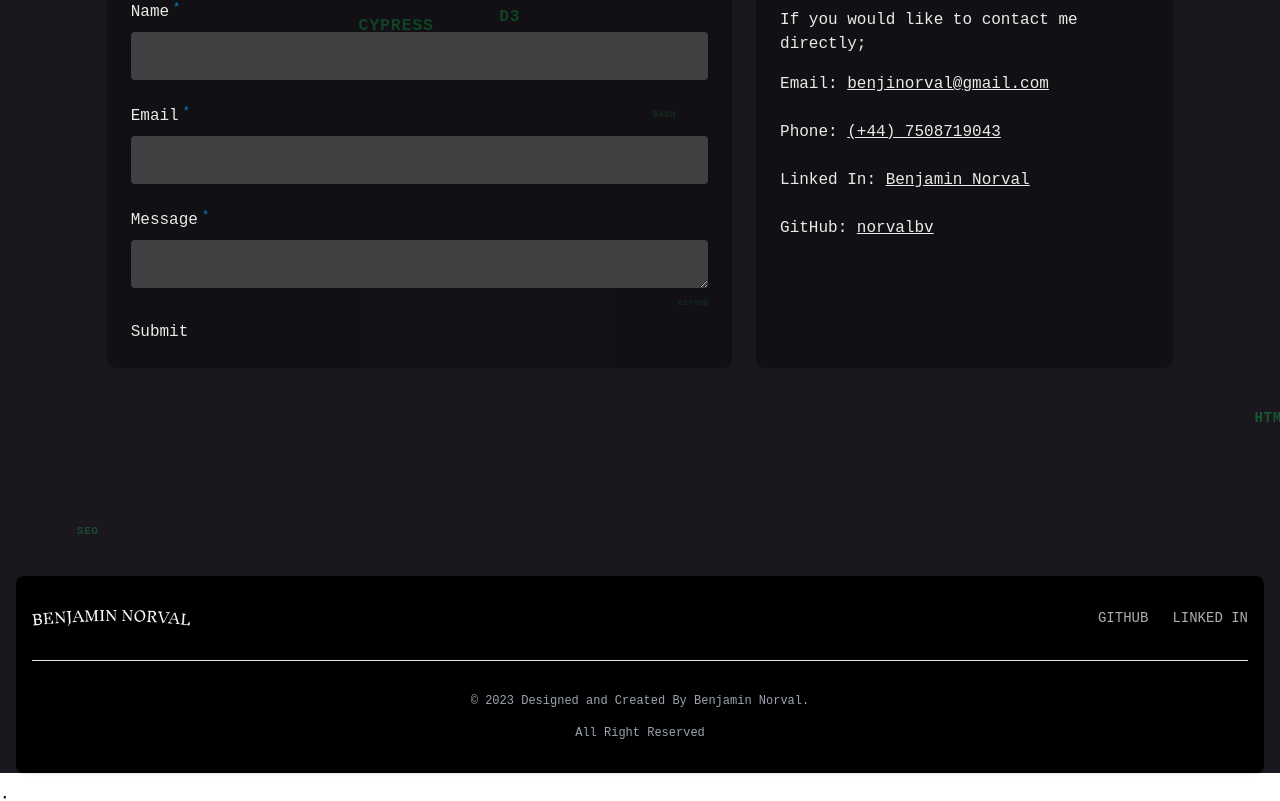
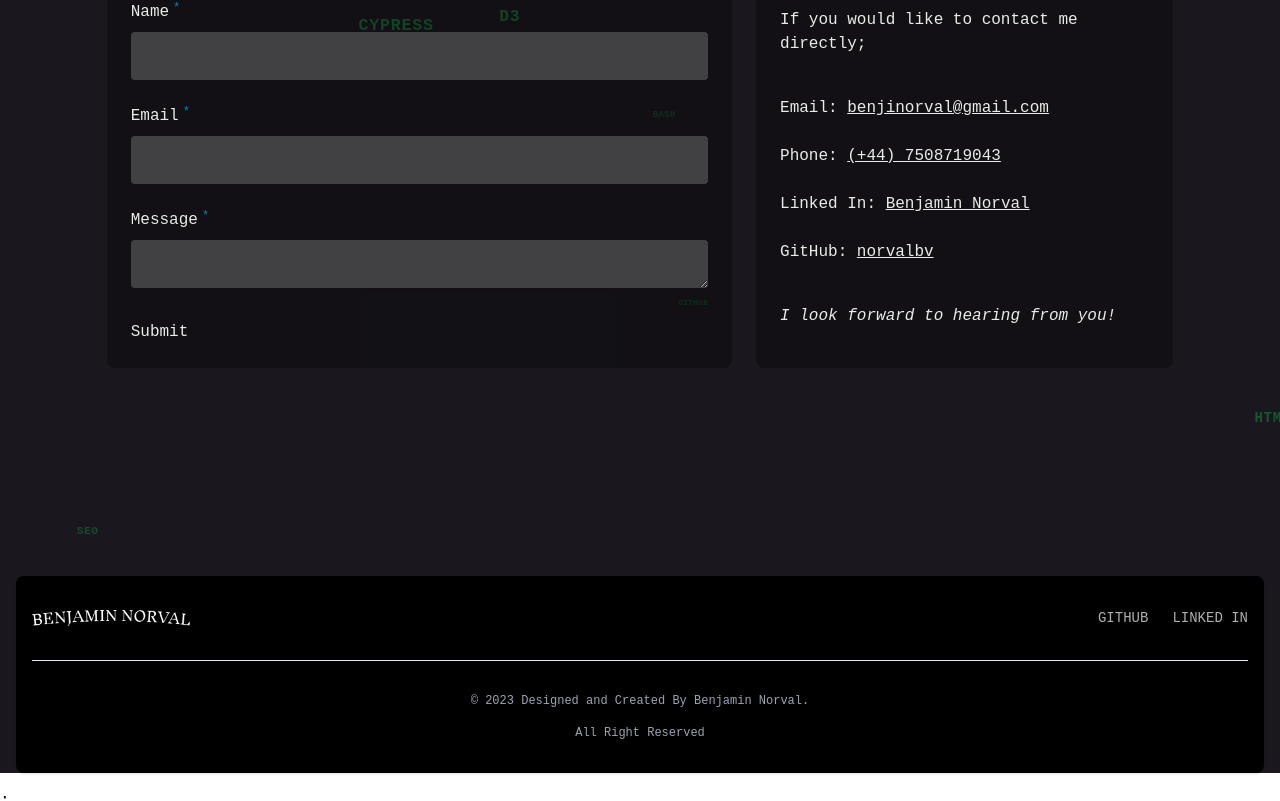
Before and after one commit to norvalbv/portfolio, a React (Vite) app: page / in a window 1280 px wide. Shown: the part 3930-4731 px from the top of the page. Built offline with nearby package versions, Linux system fonts and the light colour scheme; a web font is replaced by a local one.

Commit message:
minor changes

```diff
--- a/src/components/ContactDetails/index.tsx
+++ b/src/components/ContactDetails/index.tsx
@@ -38,7 +38,7 @@ const ContactDetails = (): ReactElement => {
   return (
     <div className="flex flex-col gap-2 rounded-lg bg-white/70 p-6 dark:bg-dark-dark/30 lg:w-2/5">
       <h2 className="mb-6 underline underline-offset-8">Contact Details:</h2>
-      <p>If you would like to contact me directly;</p>
+      <p className="mb-6">If you would like to contact me directly;</p>
       {contactDetails.map((contact) => (
         <span className="my-2" key={contact.id}>
           {contact.key}:&nbsp;
@@ -51,6 +51,7 @@ const ContactDetails = (): ReactElement => {
           </a>
         </span>
       ))}
+      <p className="mt-6 italic">I look forward to hearing from you!</p>
     </div>
   );
 };
```
